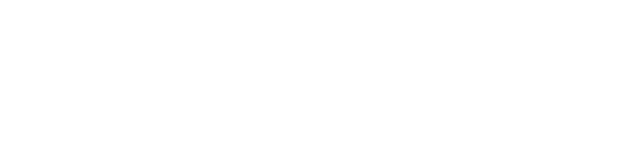
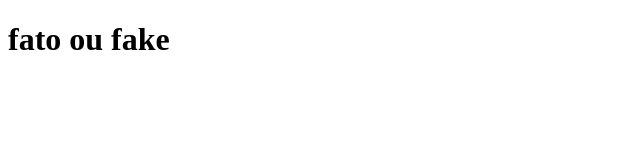
Before and after one commit to mariavitoriarodrigues27-web/Fato-ou-Fake, a plain HTML site: page index.html in a window 1280 px wide. Shown: the whole page, without its empty margins (0-640 px from the left). Drawn offline with Linux system fonts and the light colour scheme.

Commit message:
25/06/2026

```diff
--- a/index.html
+++ b/index.html
@@ -7,7 +7,7 @@
 </head>
 <body>
     <header>
-        <h1></h1>
+        <h1>fato ou fake</h1>
     </header>
 
 </body>
```
